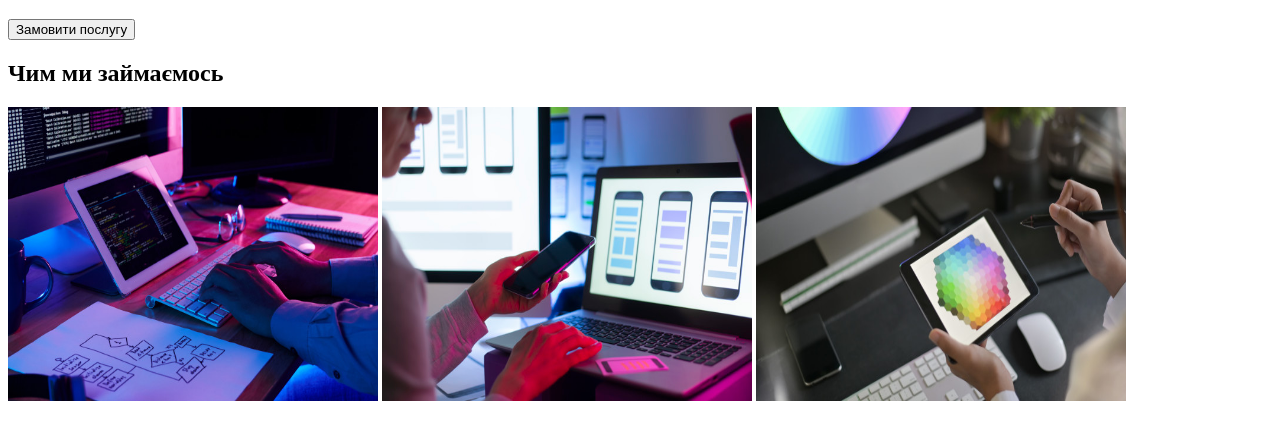
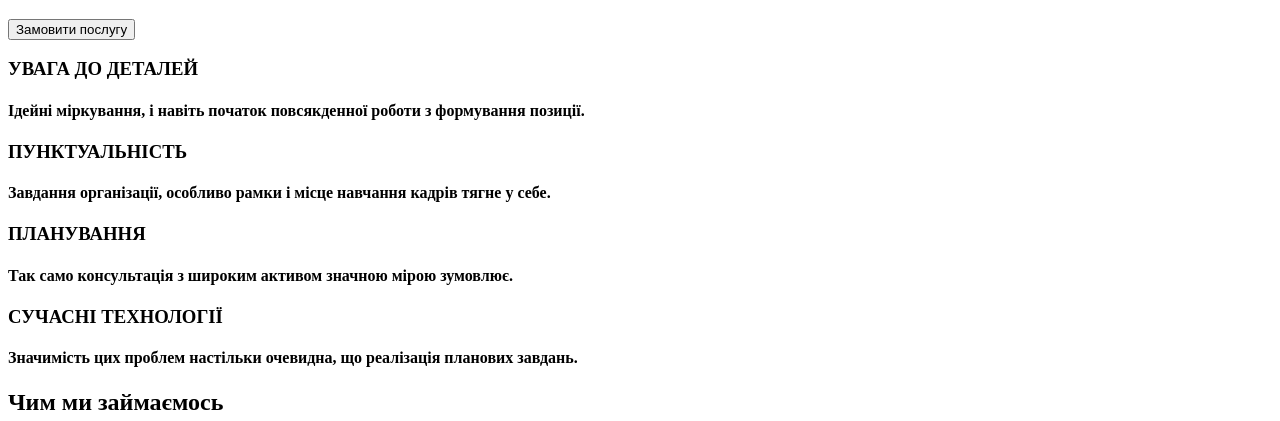
Before and after one commit to andrewfriday13/goit-markup-hw-01, a plain HTML site: page index.html in a window 1280 px wide. Shown: the part 216-637 px from the top of the page. Drawn offline with Linux system fonts and the light colour scheme.

Commit message:
продовження

```diff
--- a/index.html
+++ b/index.html
@@ -27,14 +27,25 @@
         <button type="button">Замовити послугу</button>
      </div>
 <div>
-
+    <p>
+        <h3>УВАГА ДО ДЕТАЛЕЙ</h3>
+        <h4>Ідейні міркування, і навіть початок повсякденної роботи з формування позиції.</h4>
+        <h3>ПУНКТУАЛЬНІСТЬ</h3>
+        <h4>Завдання організації, особливо рамки і місце навчання кадрів тягне у себе.</h4>
+        <h3>ПЛАНУВАННЯ</h3>
+        <h4>Так само консультація з широким активом значною мірою зумовлює.</h4>
+        <h3>СУЧАСНІ ТЕХНОЛОГІЇ</h3>
+        <h4>Значимість цих проблем настільки очевидна, що реалізація планових завдань.</h4>
+    </p>
 </div>
+  <p>
     <h2>Чим ми займаємось</h2>
     <a>
      <img src="./image-2.jpeg" width="370" height="294" alt="Робочий стіл">
      <img src="./image-1.jpeg" width="370" height="294" alt="Створення макету за ноутбуком">
      <img src="./image-3.jpeg" width="370" height="294" alt="Малювання на планшеті">
     </a>
+  </p>
     <div>
         <h2>Наша команда</h2>
 
```
